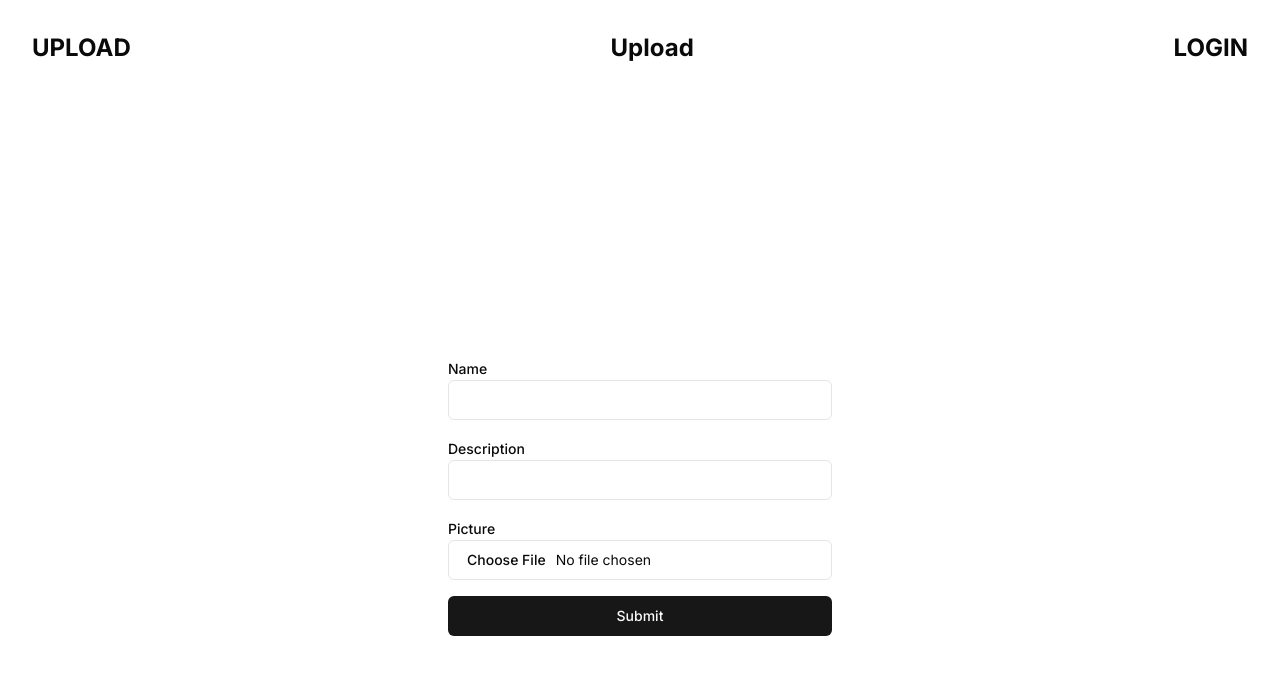
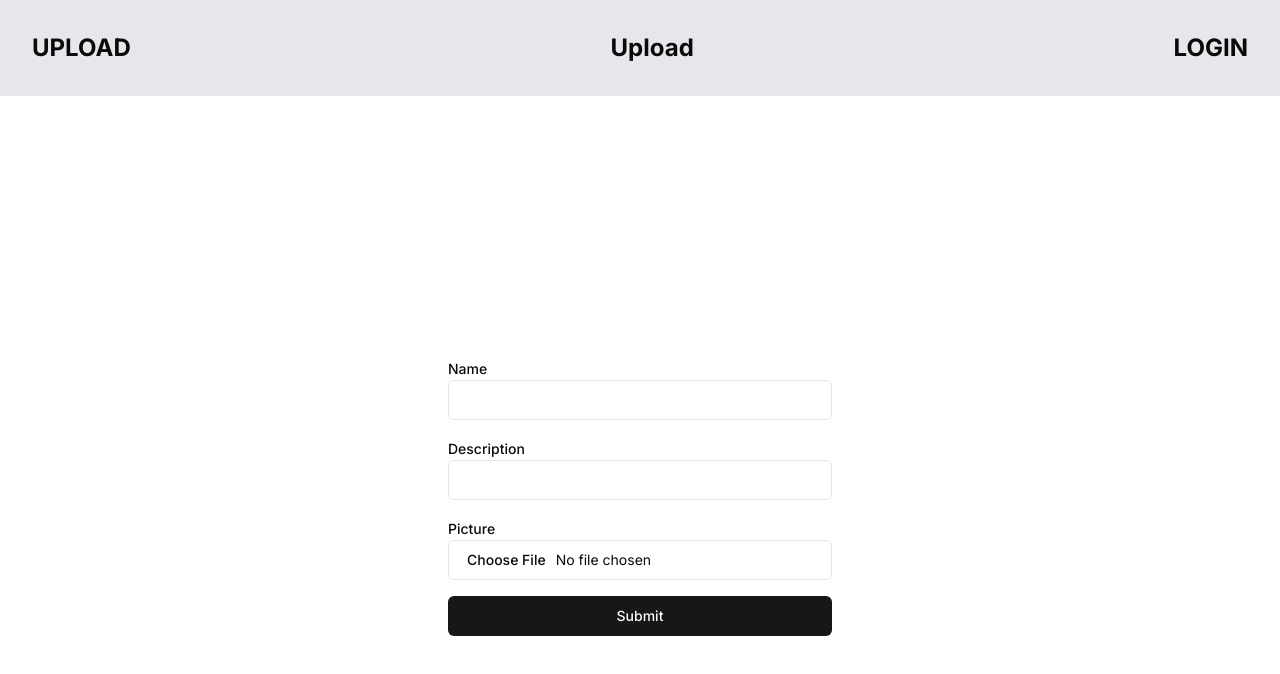
Before and after one commit to Benjiixd/Laboration-2-1dv610, a Next.js app in the folder frontend/: page /upload in a window 1280 px wide. Shown: the top 674 px of the page. Built offline with nearby package versions, Linux system fonts and the light colour scheme.

Commit message:
fixed a build issue

```diff
--- a/frontend/src/app/header.jsx
+++ b/frontend/src/app/header.jsx
@@ -4,31 +4,37 @@ import React, { useEffect, useState } from "react";
 import Link from "next/link";
 import { usePathname } from 'next/navigation';
 import Cookies from "js-cookie";
-import { useNameFromToken } from "@/lib/tokenReader";
+import { getNameFromToken } from "@/lib/tokenReader"; // Updated import
 
 export default function Header() {
-    const pathname = usePathname() === '/' ? 'Home' : usePathname().charAt(1).toUpperCase() + usePathname().slice(2);
+    const pathname = usePathname();
+    const displayPathname = pathname === '/' ? 'Home' : pathname.charAt(1).toUpperCase() + pathname.slice(2);
+
     const [username, setUsername] = useState(null); // Store the username
+
     useEffect(() => {
         const authStatus = Cookies.get('auth-status');
-        if (authStatus)
+        if (authStatus) {
             try {
-                setUsername(useNameFromToken(authStatus)); // Set the username in the state
+                const name = getNameFromToken(authStatus); // Use the regular function here
+                setUsername(name); // Set the username in the state
             } catch (error) {
                 console.error('Error parsing auth-status cookie:', error);
             }
+        }
     }, []);
+
     return (
-        <header className="flex items-center justify-between w-full p-8 bg-#e5e7eb">
+        <header className="flex items-center justify-between w-full p-8 bg-gray-200">
             <Link href="/upload">
                 <h1 className="text-2xl font-bold">UPLOAD</h1>
             </Link>
             <nav className="flex gap-4">
                 <Link href="/">
-                    <p className="text-2xl font-bold cursor-pointer">{pathname}</p> {}
+                    <p className="text-2xl font-bold cursor-pointer">{displayPathname}</p>
                 </Link>
             </nav>
-            <Link href={username ? "/account" : "/account"}>
+            <Link href={username ? "/account" : "/login"}>
                 <h1 className="text-2xl font-bold">{username ? `Welcome, ${username}` : "LOGIN"}</h1>
             </Link>
         </header>
--- a/frontend/src/app/page.jsx
+++ b/frontend/src/app/page.jsx
@@ -1,6 +1,6 @@
 "use client";
 
-import { useNameFromToken } from "@/lib/tokenReader";
+import { getNameFromToken } from "@/lib/tokenReader";
 import { useEffect, useState } from "react";
 import ItemCard from "@/components/itemComponent/itemCard";
 import Cookies from "js-cookie";
@@ -30,7 +30,7 @@ export default function Home() {
 
   useEffect(() => {
     const authStatus = Cookies.get("auth-status");
-    const username = useNameFromToken(authStatus);
+    const username = getNameFromToken(authStatus);
     getItemsFromApi(username);
   }, []);
 
--- a/frontend/src/app/upload/page.jsx
+++ b/frontend/src/app/upload/page.jsx
@@ -5,12 +5,12 @@ import { Input } from "@/components/ui/input";
 import { Label } from "@/components/ui/label";
 import { Button } from "@/components/ui/button";
 import Cookies from "js-cookie";
-import { useNameFromToken } from "@/lib/tokenReader";
+import { getNameFromToken } from "@/lib/tokenReader";
 import { useRouter } from "next/navigation";
 class ImageController {
     constructor() {
         const authStatus = Cookies.get("auth-status");
-        this.username = useNameFromToken(authStatus);
+        this.username = getNameFromToken(authStatus);
     }
 
     // Function that sends a POST request to the server to upload an image
--- a/frontend/src/lib/tokenReader.js
+++ b/frontend/src/lib/tokenReader.js
@@ -1,6 +1,6 @@
 
 
-export function useNameFromToken(token) {
+export function getNameFromToken(token) {
   try {
                 const parsedAuthStatus = JSON.parse(token); // Parse the JSON string
                 if (parsedAuthStatus && parsedAuthStatus.username) {
```
Also changed, not shown: 1 other file (tests, documents, lock files or other folders).
